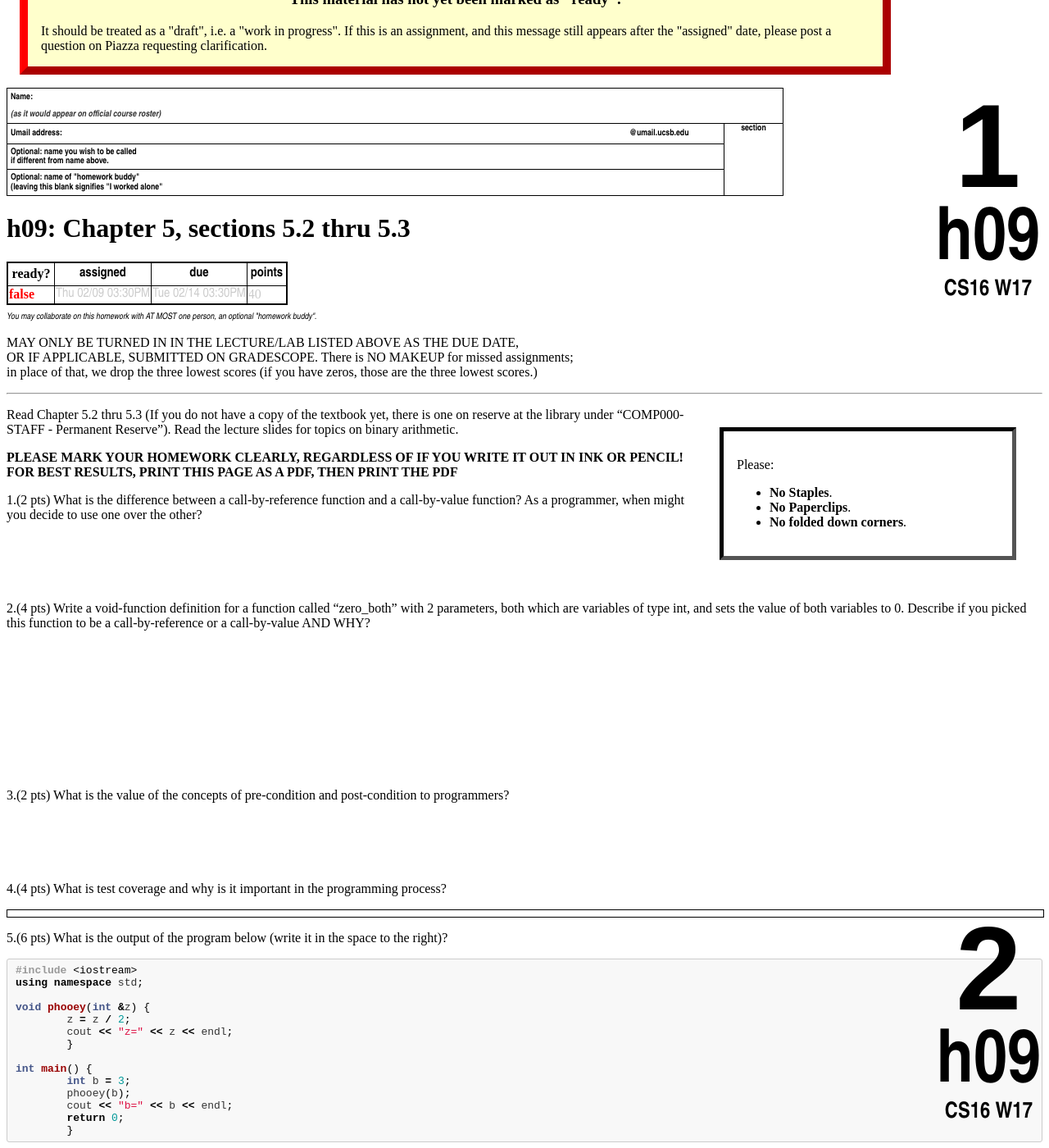
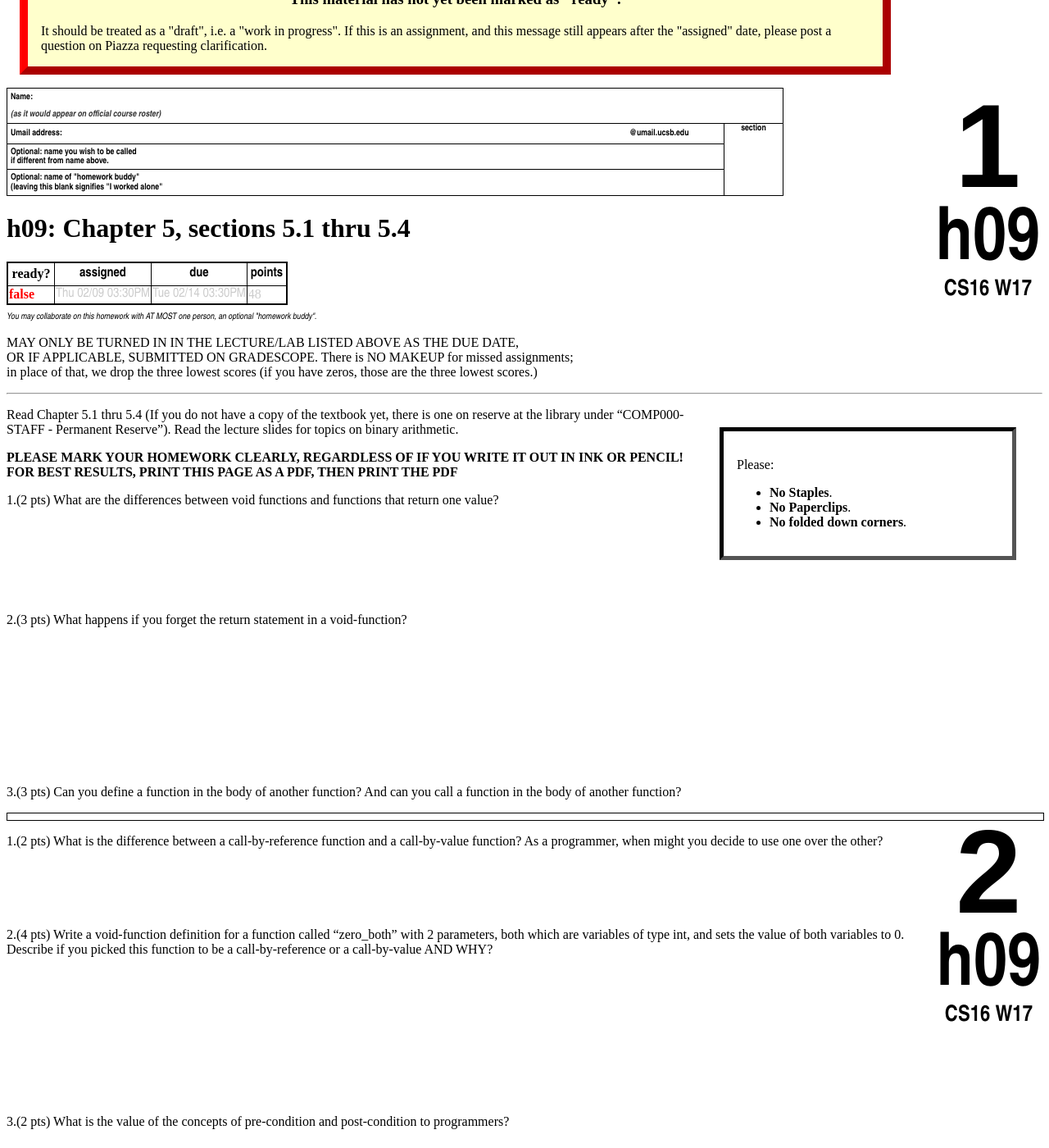
Before and after one commit to ucsb-cs32-s17/ucsb-cs32-s17.github.io, a Jekyll site: the page built from _hwk/h09.md, in a window 1280 px wide and 1400 px high, scrolled down 207 px. Shown: the whole window at 82% size. Built offline with Jekyll 4.4.1, drawn with Linux system fonts in a browser that asks for light colours.

```diff
--- a/_hwk/h09.md
+++ b/_hwk/h09.md
@@ -1,15 +1,24 @@
 ---
 num: "h09"
-desc: "Chapter 5, sections 5.2 thru 5.3 "
+desc: "Chapter 5, sections 5.1 thru 5.4 "
 ready: false
 assigned: 2017-02-09 15:30:00.00-8:00
 due: 2017-02-14 15:30:00.00-8:00
 ---
 {% include no_staples_box.html %}
-Read Chapter 5.2 thru 5.3 (If you do not have a copy of the textbook yet, there is one on reserve at the library under "COMP000-STAFF - Permanent Reserve"). Read the lecture slides for topics on binary arithmetic.
+Read Chapter 5.1 thru 5.4 (If you do not have a copy of the textbook yet, there is one on reserve at the library under "COMP000-STAFF - Permanent Reserve"). Read the lecture slides for topics on binary arithmetic.
 
 <b>PLEASE MARK YOUR HOMEWORK CLEARLY, REGARDLESS OF IF YOU WRITE IT OUT IN INK OR PENCIL!<br/>
 FOR BEST RESULTS, PRINT THIS PAGE AS A PDF, THEN PRINT THE PDF</b>
+
+1.(2 pts) What are the differences between void functions and functions that return one value?
+<div style="margin-bottom:8em"></div>
+
+2.(3 pts) What happens if you forget the return statement in a void-function?
+<div style="margin-bottom:12em"></div>
+
+3.(3 pts) Can you define a function in the body of another function? And can you call a function in the body of another function?
+  <div class="pagebreak"></div>
 
 1.(2 pts) What is the difference between a call-by-reference function and a call-by-value function? As a programmer, when might you decide to use one over the other?
 <div style="margin-bottom:6em"></div>
```
Also changed, not shown: _hwk/backup/h08.md (deleted, +0 -73 lines).
